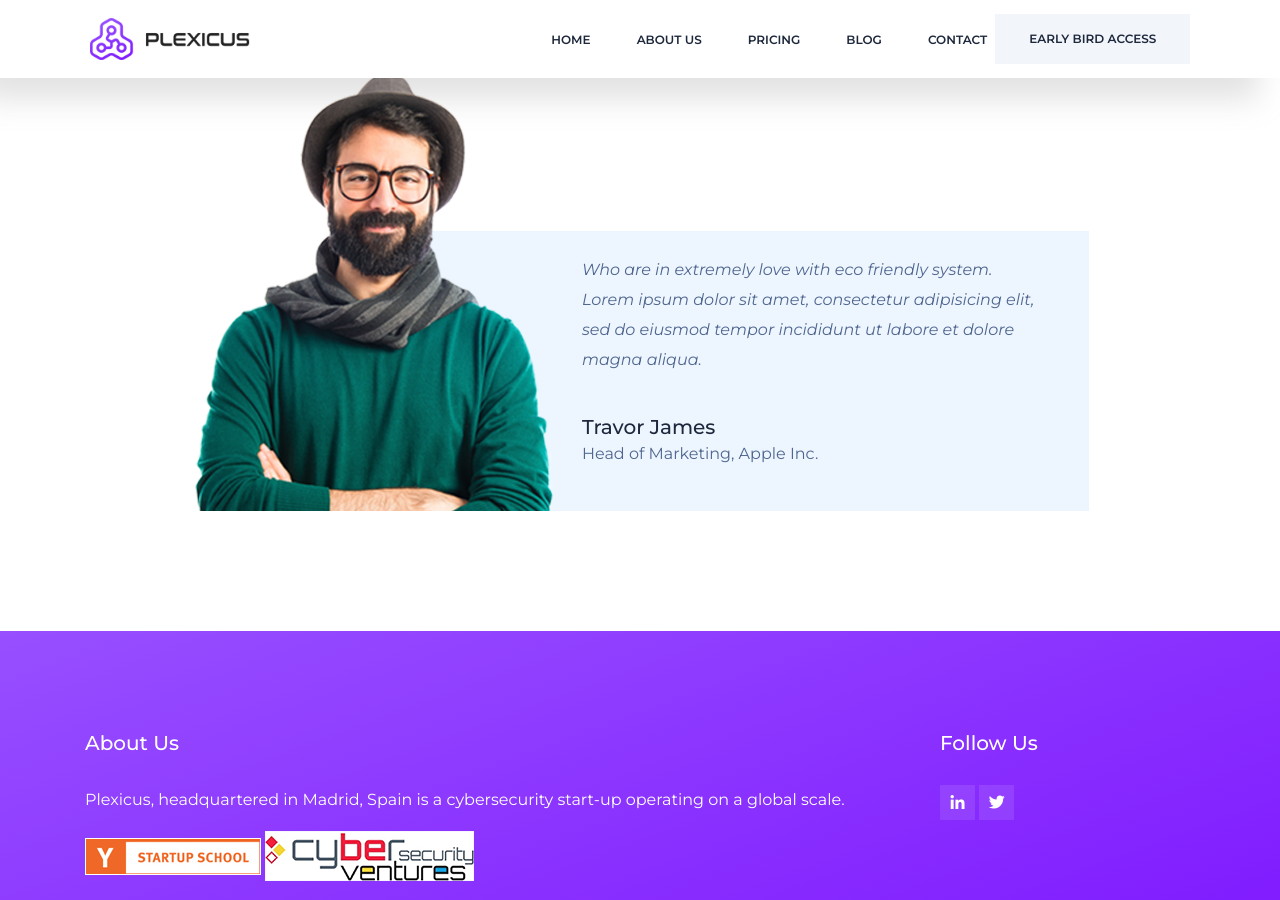
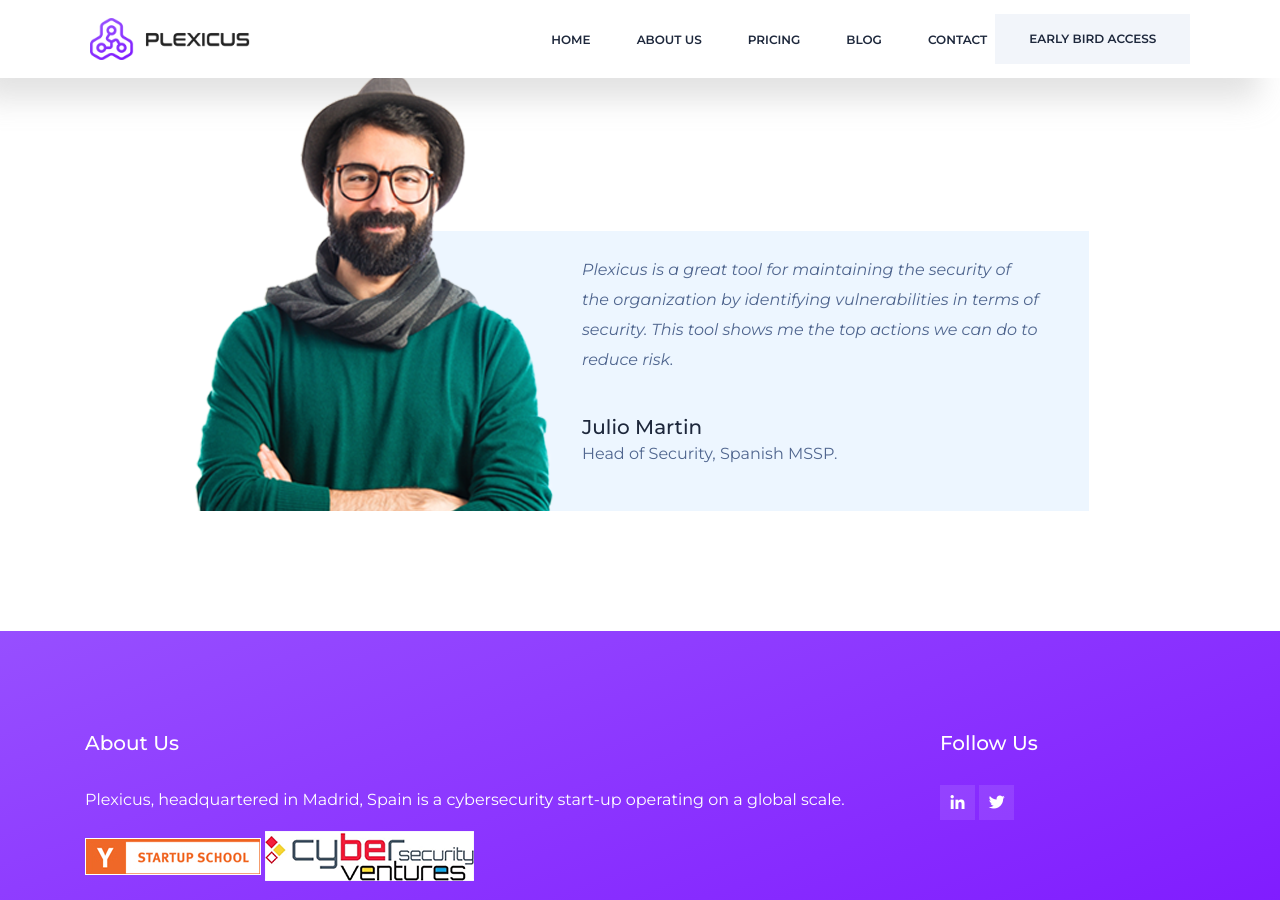
Before and after one commit to Plexicus/web, a Jekyll site: the page built from about.html, in a window 1280 px wide and 900 px high, scrolled down 2906 px. Built offline with Jekyll 4.4.1, drawn with Linux system fonts in a browser that asks for light colours.

Commit message:
Update clientreview.yml

```diff
--- a/_data/clientreview.yml
+++ b/_data/clientreview.yml
@@ -1,15 +1,15 @@
 # Client
-- author: 'Travor James'
+- author: 'Julio Martin'
   avatar: '/img/review/user-img.png'
-  position: 'Head of Marketing, Apple Inc.'
-  quotes: 'Who are in extremely love with eco friendly system. Lorem ipsum dolor sit amet, consectetur adipisicing elit, sed do eiusmod tempor incididunt ut labore et dolore magna aliqua.'
+  position: 'Head of Security, Spanish MSSP.'
+  quotes: 'Plexicus is a great tool for maintaining the security of the organization by identifying vulnerabilities in terms of security. This tool shows me the top actions we can do to reduce risk.'
 
 
 # Client
-- author: 'Travor James'
+- author: 'Esther Sanchez'
   avatar: '/img/review/user-img.png'
-  position: 'Head of Marketing, Apple Inc.'
-  quotes: 'Who are in extremely love with eco friendly system. Lorem ipsum dolor sit amet, consectetur adipisicing elit, sed do eiusmod tempor incididunt ut labore et dolore magna aliqua.'
+  position: 'Head of Security, Spanish Large Corporation.'
+  quotes: 'It calculates the risk score for your enterprise, organizations, and important asset groups. Risk scoring is accurate as well as flexible, UI is intuitive and support is great!'
 
 
 # Client
```
